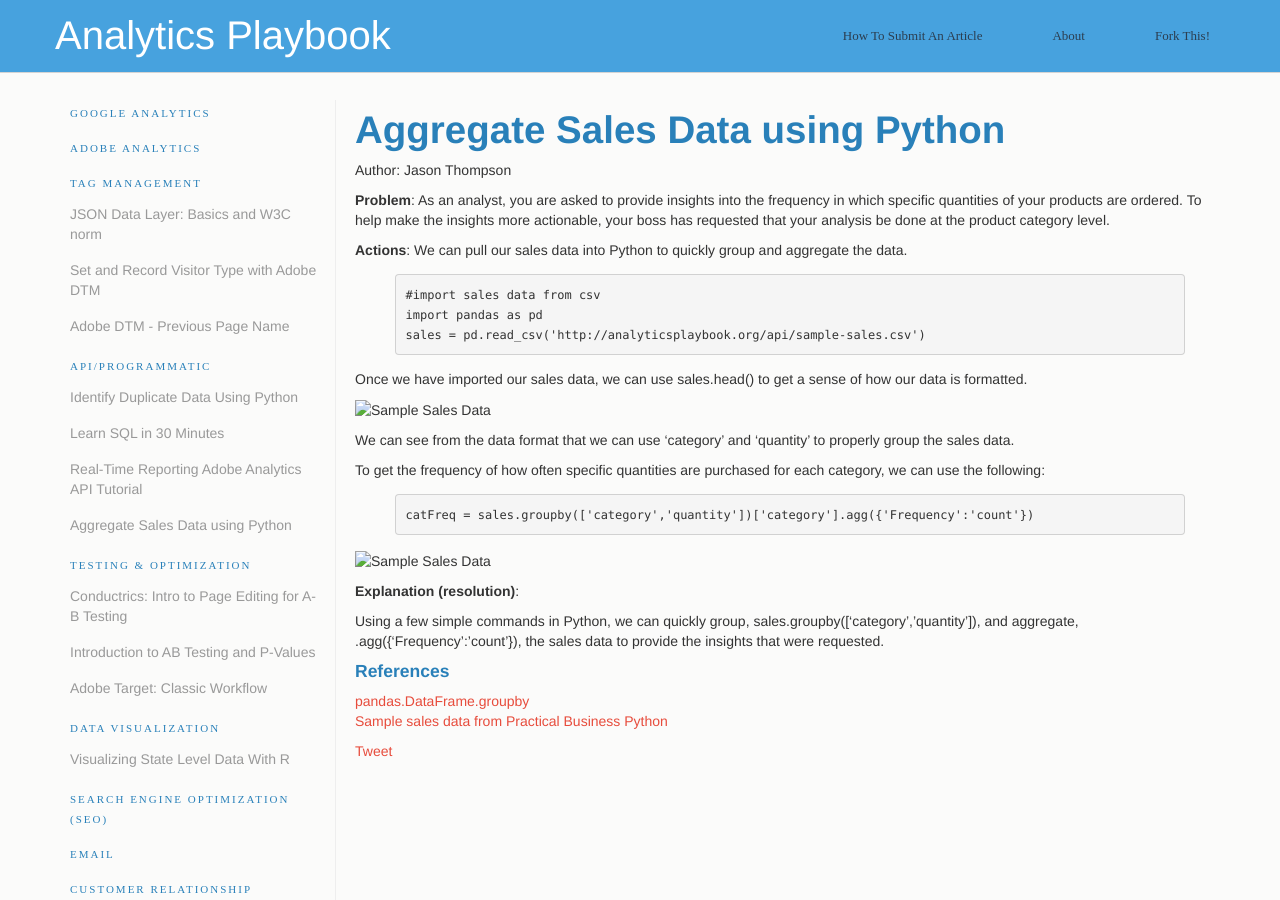
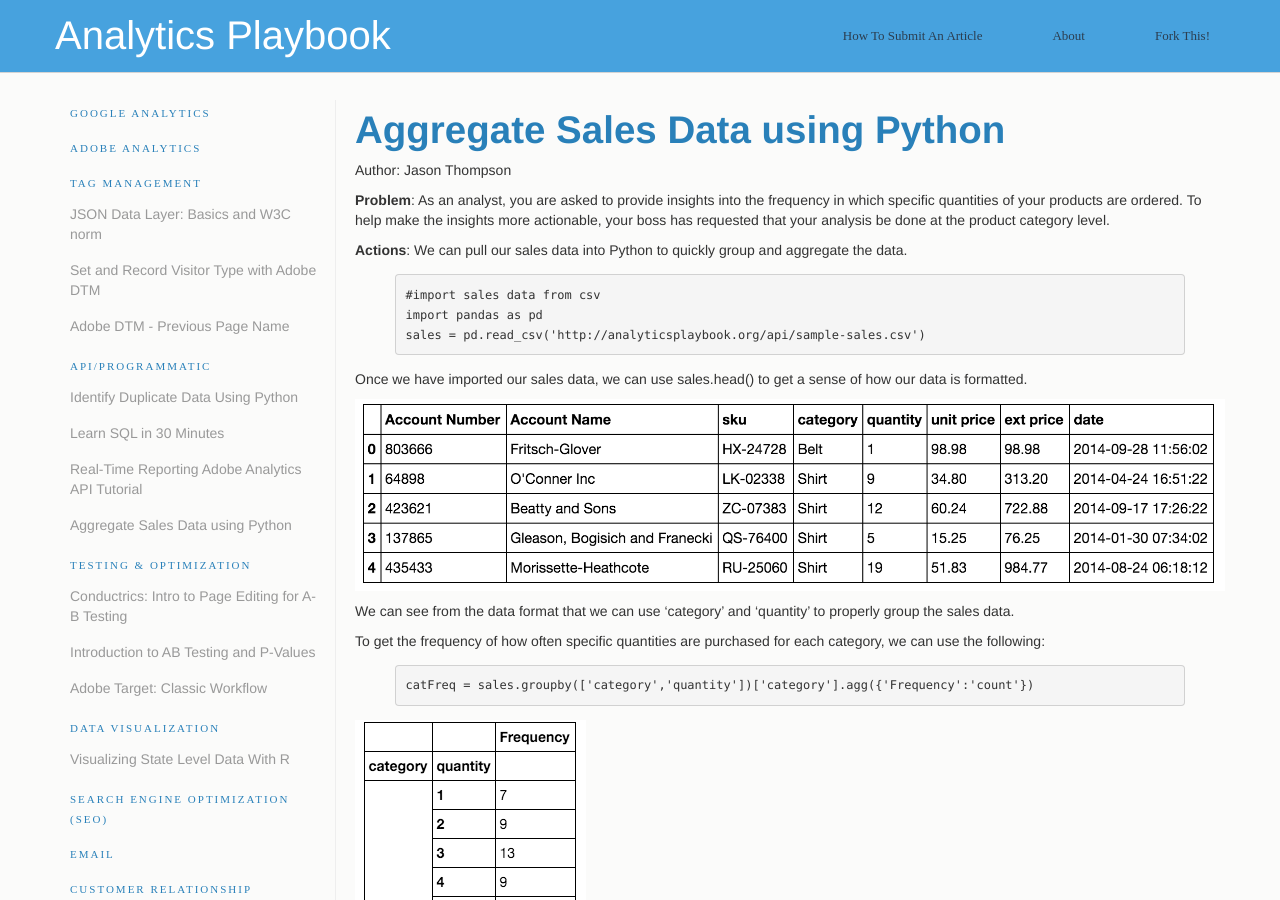
Before and after one commit to analyticsplaybook/analyticsplaybook.github.io, a Jekyll site: the page built from api/python_groupby.md, in a window 1280 px wide and 900 px high. Built offline with Jekyll 4.4.1, drawn with Linux system fonts in a browser that asks for light colours; nearby versions of some CDN libraries; some web fonts are replaced; comment, search, counter and statistics services are not loaded.

Commit message:
Fix image urls

```diff
--- a/api/python_groupby.md
+++ b/api/python_groupby.md
@@ -22,7 +22,7 @@ sales = pd.read_csv('http://analyticsplaybook.org/api/sample-sales.csv')
 
 Once we have imported our sales data, we can use sales.head() to get a sense of how our data is formatted.
 
-![Sample Sales Data](/images/pygroup_sample_sales.png)
+![Sample Sales Data](/api/images/pygroup_sample_sales.png)
 
 We can see from the data format that we can use 'category' and 'quantity' to properly group the sales data.
 
@@ -32,7 +32,7 @@ To get the frequency of how often specific quantities are purchased for each cat
 catFreq = sales.groupby(['category','quantity'])['category'].agg({'Frequency':'count'})
 {% endhighlight %}
 
-![Sample Sales Data](/images/pygroup_sample_results.png)
+![Sample Sales Data](/api/images/pygroup_sample_results.png)
 
 
 
```
Also changed, not shown: 1 other file.
